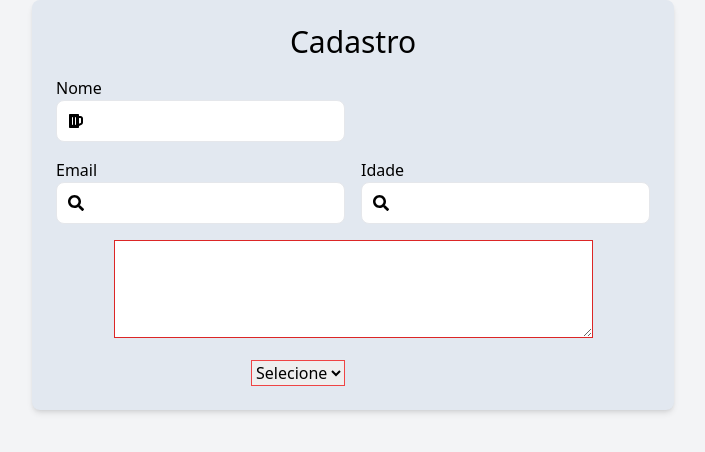
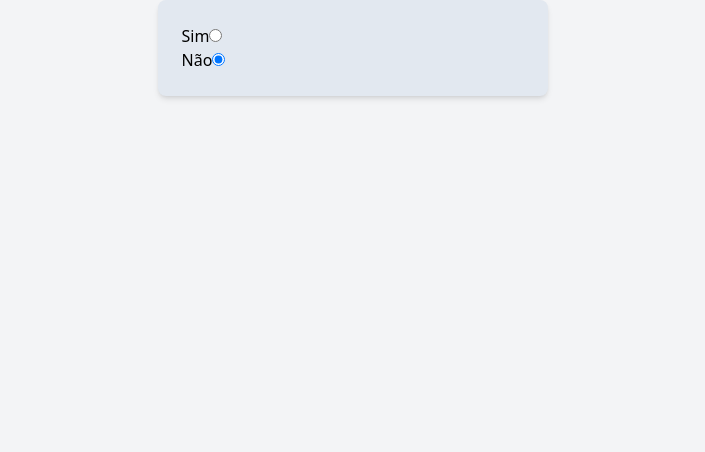
Before and after one commit to daniloaugusto9101/origamid-react, a React (Vite) app: page /cadastro in a window 1280 px wide. Shown: the top 452 px of the page, without its empty margins (287-992 px from the left). Built offline with nearby package versions, Linux system fonts and the light colour scheme.

Commit message:
feat: Componentizado o radio

```diff
--- a/src/components/Form.jsx
+++ b/src/components/Form.jsx
@@ -1,83 +1,104 @@
-import React, { useState } from "react";
-import Input from "./Input";
-import Textarea from "./Textarea";
-import Select from "./Select";
+import React from "react";
+// import Input from "./Input";
+// import Textarea from "./Textarea";
+// import Select from "./Select";
+import Radio from "./Radio";
 
 //Objeto com os campos do formulário
-const formInput = {
-  name: {
-    id: "name",
-    type: "text",
-    label: "Nome",
-    ico: "FaBeer",
-  },
-  email: {
-    id: "email",
-    type: "email",
-    label: "Email",
-    ico: "FaSearch",
-  },
-  idade: {
-    id: "idade",
-    type: "number",
-    label: "Idade",
-    ico: "FaSearch",
-  },
-  desc: {
-    id: "desc",
-    type: "",
-    label: "Descrição",
-    ico: "",
-  },
-};
+// const formInput = {
+//   name: {
+//     id: "name",
+//     type: "text",
+//     label: "Nome",
+//     ico: "FaBeer",
+//   },
+//   email: {
+//     id: "email",
+//     type: "email",
+//     label: "Email",
+//     ico: "FaSearch",
+//   },
+//   idade: {
+//     id: "idade",
+//     type: "number",
+//     label: "Idade",
+//     ico: "FaSearch",
+//   },
+//   desc: {
+//     id: "desc",
+//     type: "",
+//     label: "Descrição",
+//     ico: "",
+//   },
+// };
 
-const formSelect = [
+// const formSelect = [
+//   {
+//     id: "",
+//     label: "Selecione",
+//     disabled: true,
+//   },
+//   {
+//     id: "fiat",
+//     label: "Fiat",
+//     disabled: false,
+//   },
+//   {
+//     id: "fusca",
+//     label: "Fusca",
+//     disabled: false,
+//   },
+// ];
+
+const formRadio = [
   {
-    id: "",
-    label: "Selecione",
-    disabled: true,
+    id: "sim",
+    label: "Sim",
+    name: "aceite",
+    value: "sim",
   },
   {
-    id: "fiat",
-    label: "Fiat",
-    disabled: false,
-  },
-  {
-    id: "fusca",
-    label: "Fusca",
-    disabled: false,
+    id: "nao",
+    label: "Não",
+    name: "aceite",
+    value: "nao",
   },
 ];
 
 const Form = () => {
-  // Monta objeto somente com o id para usar no estado
-  const fields = Object.keys(formInput).reduce((acc, key) => {
-    return {
-      ...acc,
-      [key]: "",
-    };
-  }, {});
+  // // Monta objeto somente com o id para usar no estado
+  // const fields = Object.keys(formInput).reduce((acc, key) => {
+  //   return {
+  //     ...acc,
+  //     [key]: "",
+  //   };
+  // }, {});
 
-  // Monta um estado único com todos os campos do formulário
-  const [formData, setFormData] = useState(fields);
-  const [select, setSelect] = React.useState("");
+  // // Monta um estado único com todos os campos do formulário
+  // const [formData, setFormData] = useState(fields);
+  // const [select, setSelect] = React.useState("");
+  const [radio, setRadio] = React.useState(formRadio[1].id);
 
   // Função para atualizar o estado de qualquer campo do formulário
-  const handleChange = (event) => {
-    const { name, value } = event.target;
-    setFormData((prevData) => ({
-      ...prevData,
-      [name]: value,
-    }));
+  // const handleChange = (event) => {
+  //   const { name, value } = event.target;
+  //   setFormData((prevData) => ({
+  //     ...prevData,
+  //     [name]: value,
+  //   }));
+  // };
+
+  // const onSelect = ({ target }) => {
+  //   setSelect(target.value);
+  // };
+
+  const onRadio = ({ target }) => {
+    setRadio(target.value);
   };
 
-  const onSelect = ({ target }) => {
-    setSelect(target.value);
-  };
-  console.log(select);
   return (
     <form className="p-6 rounded-lg shadow-md flex flex-col items-center gap-4 bg-slate-200 max-w-[720px]">
-      <div>
+      {/* <div>
         <h2 className="text-3xl">Cadastro</h2>
       </div>
       <div className="grid grid-cols-12 gap-4">
@@ -99,8 +120,13 @@ const Form = () => {
         </div>
       </div>
       <div className="grid grid-cols-12 gap-4">
-        <div className="col-span-6">
+        <div className="col-span-2">
           <Select formSelect={formSelect} select={select} onSelect={onSelect} />
+        </div>
+      </div> */}
+      <div className="grid grid-cols-12 gap-4">
+        <div className="col-span-2">
+          <Radio formRadio={formRadio} onRadio={onRadio} radio={radio} />
         </div>
       </div>
     </form>
--- /dev/null
+++ b/src/components/Radio.jsx
@@ -0,0 +1,12 @@
+import React from "react";
+
+const Radio = ({ formRadio, onRadio, radio }) => {
+  return formRadio.map((item) => (
+    <div key={item.id}>
+      <label htmlFor={item.id}>{item.label}</label>
+      <input type="radio" name={item.name} id={item.id} value={item.value} onChange={onRadio} checked={item.value == radio} />
+    </div>
+  ));
+};
+
+export default Radio;
```
